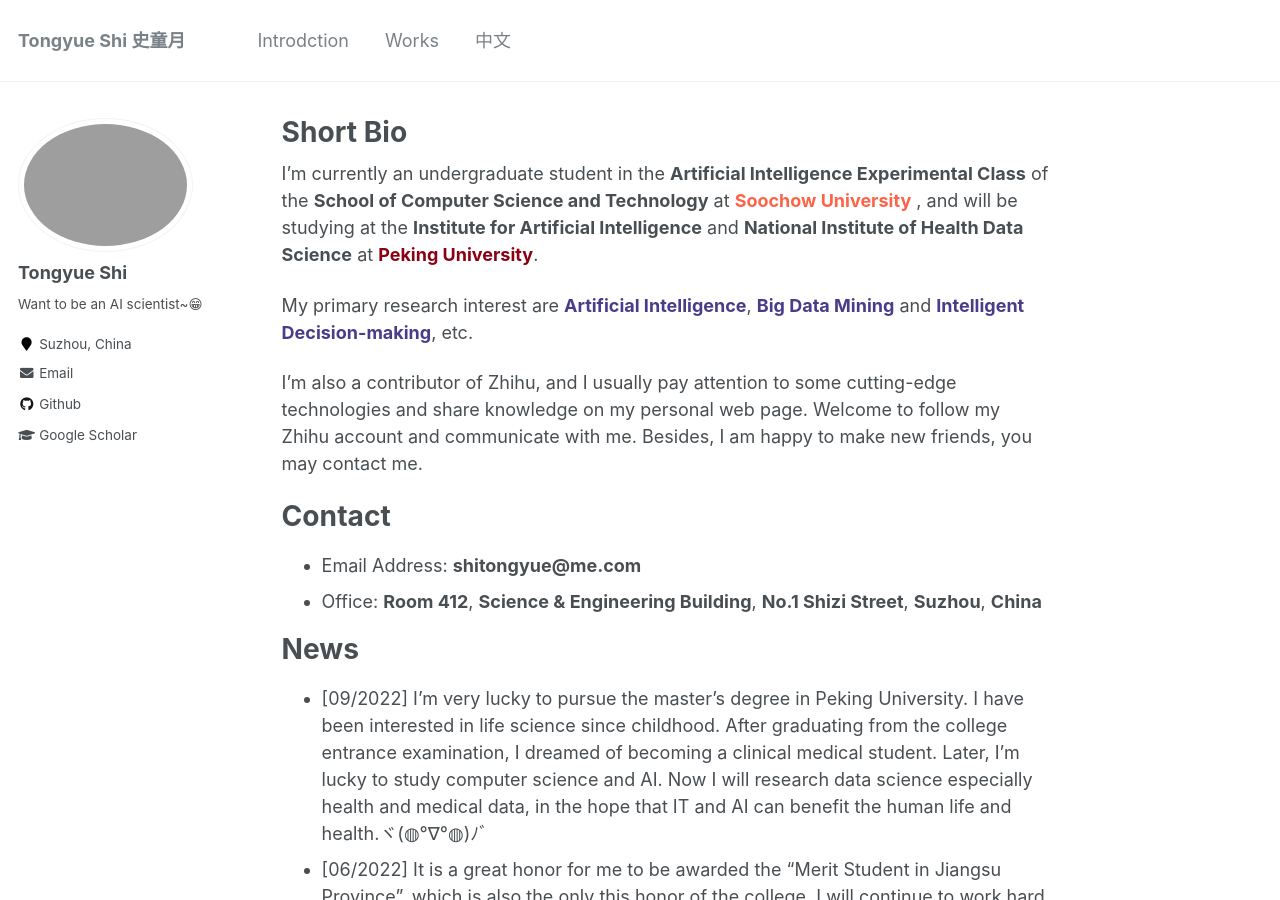
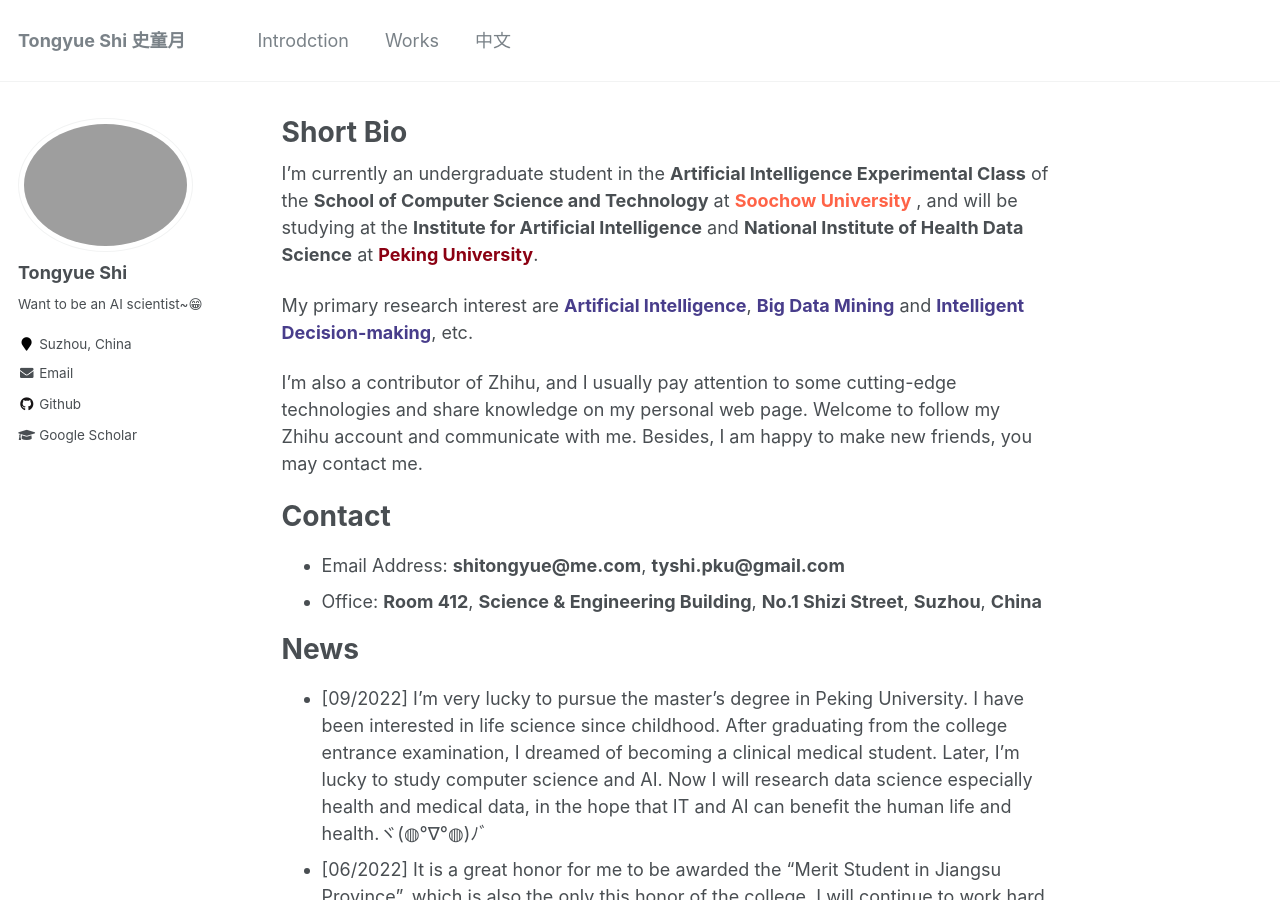
Before and after one commit to perfectboy666/perfectboy666.github.io, a Jekyll site: the page built from _pages/about.md, in a window 1280 px wide and 900 px high. Built offline with Jekyll 4.4.1, drawn with Linux system fonts in a browser that asks for light colours.

Commit message:
Update about.md

```diff
--- a/_pages/about.md
+++ b/_pages/about.md
@@ -17,7 +17,7 @@
 
 Contact
 ======
-* Email Address: **shitongyue@me.com**
+* Email Address: **shitongyue@me.com**, **tyshi.pku@gmail.com**
 * Office: **Room 412**, **Science & Engineering Building**, **No.1 Shizi Street**, **Suzhou**, **China**
 
 
```
